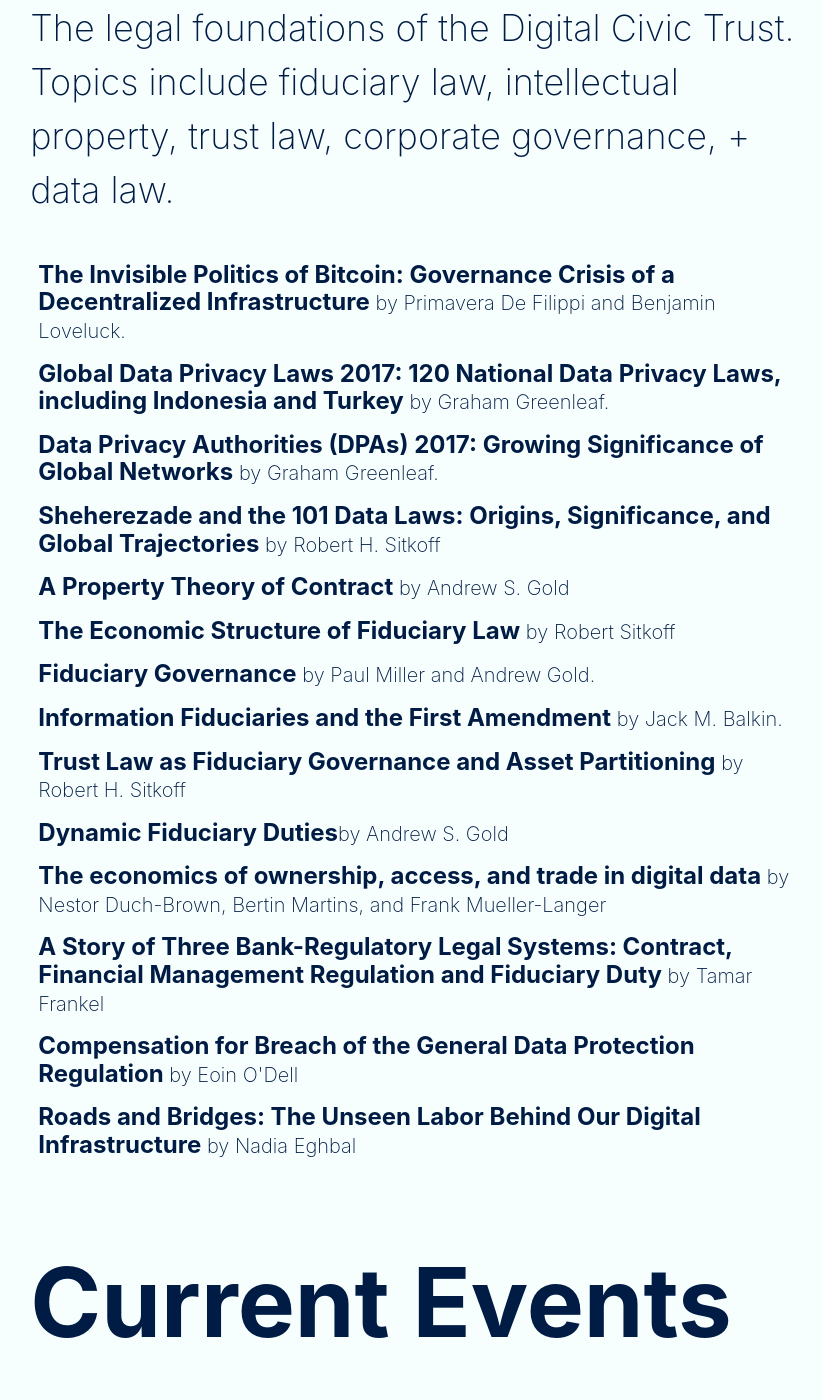
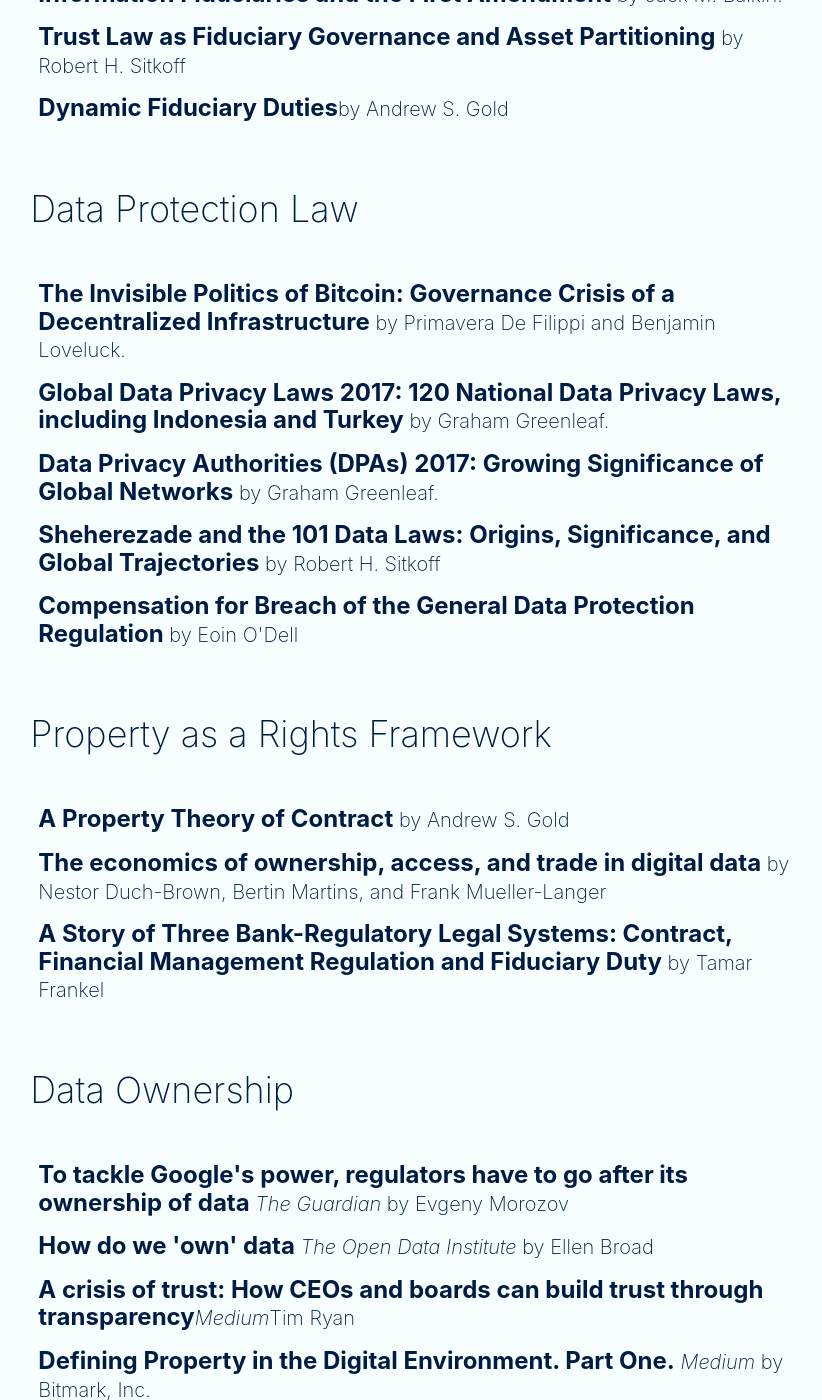
Before and after one commit to digitalpublic/digitalpublic.github.io, a Jekyll site: the page drafts/reading.html, which Jekyll copies as it is, in a window 1280 px wide and 1400 px high, scrolled down 605 px. Shown: the whole window, without its empty margins (215-1037 px from the left). Built offline with Jekyll 4.4.1, drawn with Linux system fonts in a browser that asks for light colours; nearby versions of some CDN libraries; some of the changed text lies outside the part shown.

Commit message:
Format tinker attempt 1

```diff
--- a/drafts/reading.html
+++ b/drafts/reading.html
@@ -26,35 +26,78 @@
      <section class="bg-washed-blue sans-serif navy">
        <main class="center w-two-thirds-l w-90-m  pa4 pt3-ns ">
    <div>
-    <h3 class="navy b f1 f-headline-ns db mb3 mb4-ns" href="#" title="Home">Scholarship</h3>
-    <p class="f2-l f3-m left fw2 lh-copy measure">The legal foundations of the Digital Civic Trust. Topics include fiduciary law, intellectual property, trust law, corporate governance, + data law.</p>
+     <p class="f2-l f3-m left fw2 lh-copy measure">Fiduciary law </p>
 
+      <ul class="list pa0 pt0-ns pb3-ns">
+          <li class="dib mr2"><a href="https://papers.ssrn.com/sol3/papers.cfm?abstract_id=1782999" class="f4 f3-ns b db pa2 link dim navy">The Economic Structure of Fiduciary Law <span class="f4 fw2">by Robert Sitkoff </span></a></li>
+  <li class="dib mr2"><a href="https://papers.ssrn.com/sol3/papers.cfm?abstract_id=2584502" class="f4 f3-ns b db pa2 link dim navy">Fiduciary Governance <span class="f4 fw2">by Paul Miller and Andrew Gold. </span></a></li>
+  <li class="dib mr2"><a href="https://papers.ssrn.com/sol3/papers.cfm?abstract_id=2675270" class="f4 f3-ns b db pa2 link dim navy">Information Fiduciaries and the First Amendment  <span class="f4 fw2">by Jack M. Balkin.</span></a></li>
+  <li class="dib mr2"><a href="https://dash.harvard.edu/bitstream/handle/1/15274284/TrustLawFiduciaryGovernance.pdf" class="f4 f3-ns b db pa2 link dim navy">Trust Law as Fiduciary Governance and Asset Partitioning <span class="f4 fw2">by Robert H. Sitkoff</span></a></li>
+  <li class="dib mr2"><a href="https://papers.ssrn.com/sol3/papers.cfm?abstract_id=2109683" class="f4 f3-ns b db pa2 link dim navy">Dynamic Fiduciary Duties<span class="f4 fw2">by Andrew S. Gold</span></a></li>
+         </ul>
+  </div>
+    <div>
+         <p class="f2-l f3-m left fw2 lh-copy measure">Data Protection Law </p>
 
       <ul class="list pa0 pt0-ns pb3-ns">
   <li class="dib mr2"><a href="https://papers.ssrn.com/sol3/papers.cfm?abstract_id=2852691" class="f4 f3-ns b db pa2 link dim navy">The Invisible Politics of Bitcoin: Governance Crisis of a Decentralized Infrastructure  <span class="f4 fw2">by Primavera De Filippi and Benjamin Loveluck. </span></a></li>
   <li class="dib mr2"><a href="https://papers.ssrn.com/sol3/papers.cfm?abstract_id=2993035" class="f4 f3-ns b db pa2 link dim navy">Global Data Privacy Laws 2017: 120 National Data Privacy Laws, including Indonesia and Turkey  <span class="f4 fw2">by Graham Greenleaf.</span></a></li>
   <li class="dib mr2"><a href="https://papers.ssrn.com/sol3/papers.cfm?abstract_id=2993186" class="f4 f3-ns b db pa2 link dim navy">Data Privacy Authorities (DPAs) 2017: Growing Significance of Global Networks  <span class="f4 fw2">by Graham Greenleaf.</span></a></li>
   <li class="dib mr2"><a href="https://papers.ssrn.com/sol3/papers.cfm?abstract_id=2280877" class="f4 f3-ns b db pa2 link dim navy">Sheherezade and the 101 Data Laws: Origins, Significance, and Global Trajectories <span class="f4 fw2">by Robert H. Sitkoff</span></a></li>
+        <li class="dib mr2"><a href="https://papers.ssrn.com/sol3/papers.cfm?abstract_id=2992351" class="f4 f3-ns b db pa2 link dim navy">Compensation for Breach of the General Data Protection Regulation <span class="f4 fw2">by Eoin O'Dell </span></a></li>
+          </ul>
+  </div>
+    <div>
+         <p class="f2-l f3-m left fw2 lh-copy measure">Property as a Rights Framework </p>
+
+      <ul class="list pa0 pt0-ns pb3-ns">
   <li class="dib mr2"><a href="https://papers.ssrn.com/sol3/papers.cfm?abstract_id=1350011" class="f4 f3-ns b db pa2 link dim navy">A Property Theory of Contract <span class="f4 fw2">by Andrew S. Gold</span></a></li>
-  <li class="dib mr2"><a href="https://papers.ssrn.com/sol3/papers.cfm?abstract_id=1782999" class="f4 f3-ns b db pa2 link dim navy">The Economic Structure of Fiduciary Law <span class="f4 fw2">by Robert Sitkoff </span></a></li>
-  <li class="dib mr2"><a href="https://papers.ssrn.com/sol3/papers.cfm?abstract_id=2584502" class="f4 f3-ns b db pa2 link dim navy">Fiduciary Governance <span class="f4 fw2">by Paul Miller and Andrew Gold. </span></a></li>
-  <li class="dib mr2"><a href="https://papers.ssrn.com/sol3/papers.cfm?abstract_id=2675270" class="f4 f3-ns b db pa2 link dim navy">Information Fiduciaries and the First Amendment  <span class="f4 fw2">by Jack M. Balkin.</span></a></li>
-  <li class="dib mr2"><a href="https://dash.harvard.edu/bitstream/handle/1/15274284/TrustLawFiduciaryGovernance.pdf" class="f4 f3-ns b db pa2 link dim navy">Trust Law as Fiduciary Governance and Asset Partitioning <span class="f4 fw2">by Robert H. Sitkoff</span></a></li>
-  <li class="dib mr2"><a href="https://papers.ssrn.com/sol3/papers.cfm?abstract_id=2109683" class="f4 f3-ns b db pa2 link dim navy">Dynamic Fiduciary Duties<span class="f4 fw2">by Andrew S. Gold</span></a></li>
   <li class="dib mr2"><a href="https://ec.europa.eu/jrc/sites/jrcsh/files/jrc104756.pdf" class="f4 f3-ns b db pa2 link dim navy">The economics of ownership, access, and trade in digital data <span class="f4 fw2">by Nestor Duch-Brown, Bertin Martins, and Frank Mueller-Langer </span></a></li>
   <li class="dib mr2"><a href="https://bolognalawreview.unibo.it/article/view/6075/6065" class="f4 f3-ns b db pa2 link dim navy">A Story of Three Bank-Regulatory Legal Systems: Contract, Financial Management Regulation and Fiduciary Duty <span class="f4 fw2">by Tamar Frankel </span></a></li>
-  <li class="dib mr2"><a href="https://papers.ssrn.com/sol3/papers.cfm?abstract_id=2992351" class="f4 f3-ns b db pa2 link dim navy">Compensation for Breach of the General Data Protection Regulation <span class="f4 fw2">by Eoin O'Dell </span></a></li>
-  <li class="dib mr2"><a href="https://www.fordfoundation.org/library/reports-and-studies/roads-and-bridges-the-unseen-labor-behind-our-digital-infrastructure/" class="f4 f3-ns b db pa2 link dim navy">Roads and Bridges: The Unseen Labor Behind Our Digital Infrastructure <span class="f4 fw2"> by Nadia Eghbal </span></a></li>
+   </ul>
+  </div>
+    <div>
+         <p class="f2-l f3-m left fw2 lh-copy measure">Data Ownership </p>
+
+      <ul class="list pa0 pt0-ns pb3-ns">
+  <li class="dib mr2"><a href="https://www.theguardian.com/technology/2017/jul/01/google-european-commission-fine-search-engines" class="f4 f3-ns b db pa2 link dim navy">To tackle Google's power, regulators have to go after its ownership of data<span class="f4 fw2">  <i>The Guardian</i>  by Evgeny Morozov</span></a></li>
+  <li class="dib mr2"><a href="https://theodi.org/blog/how-do-we-own-data" class="f4 f3-ns b db pa2 link dim navy">How do we 'own' data <span class="f4 fw2"> <i>The Open Data Institute </i>  by Ellen Broad</span></a></li>
+  <li class="dib mr2"><a href="https://medium.com/pwc/a-crisis-of-trust-how-ceos-and-boards-can-build-trust-through-transparency-598fc1824b11" class="f4 f3-ns b db pa2 link dim navy">A crisis of trust: How CEOs and boards can build trust through transparency<span class="f4 fw2"><i>Medium</i>Tim Ryan</span></a></li>
+  <li class="dib mr2"><a href="https://blog.bitmark.com/defining-property-in-the-digital-environment-part-one-6c1938dddb5e" class="f4 f3-ns b db pa2 link dim navy">Defining Property in the Digital Environment. Part One.<span class="f4 fw2"> <i>Medium</i> by Bitmark, Inc.</span></a></li>
+  <li class="dib mr2"><a href="https://blog.bitmark.com/towards-an-ecosystem-of-the-future-by-property-rights-428173519d93" class="f4 f3-ns b db pa2 link dim navy">Toward an Ecosystem of the Future by Property Rights<span class="f4 fw2"> <i> Medium </i> by Bitmark, Inc. </span></a></li>
       </ul>
   </div>
     <div>
+         <p class="f2-l f3-m left fw2 lh-copy measure">Data Governance </p>
+
+      <ul class="list pa0 pt0-ns pb3-ns">
+  <li class="dib mr2"><a href="https://www.theguardian.com/commentisfree/2017/jul/26/people-owned-internet-exists-net-neutrality" class="f4 f3-ns b db pa2 link dim navy">A people-owned Internet exists. Here is what it looks like.<span class="f4 fw2">  <i>The Guardian</i>  by Nathan Schneider </span></a></li>
+
+      </ul>
+  </div>
+         <div>
+         <p class="f2-l f3-m left fw2 lh-copy measure">Open Source </p>
+
+      <ul class="list pa0 pt0-ns pb3-ns">
+  <li class="dib mr2"><a href="https://www.fordfoundation.org/library/reports-and-studies/roads-and-bridges-the-unseen-labor-behind-our-digital-infrastructure/" class="f4 f3-ns b db pa2 link dim navy">Roads and Bridges: The Unseen Labor Behind Our Digital Infrastructure <span class="f4 fw2"> by Nadia Eghbal </span></a></li>
+
+      </ul>
+  </div>
+
+    <div>
+      <p class="f2-l f3-m left fw2 lh-copy measure">Data Trusts </p>
+
+      <ul class="list pa0 pt0-ns pb3-ns">
+   <li class="dib mr2"><a href="https://www.theguardian.com/media-network/2016/jun/03/data-trusts-privacy-fears-feudalism-democracy" class="f4 f3-ns b db pa2 link dim navy">Data trusts could allay our privacy fears <span class="f4 fw2">  <i>The Guardian</i>  by Neil Lawrence </span></a></li>
+
+
     <h1 class="navy b f1 f-headline-ns db mb3 mb4-ns" href="#" title="Home">Current Events</h1>
     <p class="f2-l f3-m left fw2 lh-copy measure">These are stories that illustrate the need for Digital Civic Trusts. Some of them point to problems, some to solutions, all to building a better digital world.</p>
 
+      intellectual property, trust law, corporate governance, + data law.</p
 
       <ul class="list pa0 pt0-ns pb3-ns">
-  <li class="dib mr2"><a href="https://www.theguardian.com/media-network/2016/jun/03/data-trusts-privacy-fears-feudalism-democracy" class="f4 f3-ns b db pa2 link dim navy">Data trusts could allay our privacy fears <span class="f4 fw2">  <i>The Guardian</i>  by Neil Lawrence </span></a></li>
-  <li class="dib mr2"><a href="https://www.theguardian.com/commentisfree/2017/jul/26/people-owned-internet-exists-net-neutrality" class="f4 f3-ns b db pa2 link dim navy">A people-owned Internet exists. Here is what it looks like.<span class="f4 fw2">  <i>The Guardian</i>  by Nathan Schneider </span></a></li>
+
   <li class="dib mr2"><a href="https://theodi.org/blog/why-is-open-data-a-public-good" class="f4 f3-ns b db pa2 link dim navy">Why is open data a public good?<span class="f4 fw2">  <i>The Open Data Institute</i>  by Jeni Tennison </span></a></li>
   <li class="dib mr2"><a href="https://www.theatlantic.com/technology/archive/2016/10/information-fiduciary/502346/" class="f4 f3-ns b db pa2 link dim navy">A Grand Bargain to Make Tech Companies Trustworthy<span class="f4 fw2"> <i>The Atlantic</i>  by Jack M. Balkin and Jonathan Zittrain</span></a></li>
   <li class="dib mr2"><a href="https://medium.com/pwc/a-crisis-of-trust-how-ceos-and-boards-can-build-trust-through-transparency-598fc1824b11" class="f4 f3-ns b db pa2 link dim navy">A crisis of trust: How CEOs and boards can build trust through transparency<span class="f4 fw2"><i>Medium</i>Tim Ryan</span></a></li>
@@ -63,20 +106,6 @@
   <li class="dib mr2"><a href="http://avc.com/2017/07/jurisdictional-competition/" class="f4 f3-ns b db pa2 link dim navy"> Jurisdictional Competition <span class="f4 fw2">by Fred Wilson </span></a> </li>
   <li class="dib mr2"><a href="https://medium.com/@privacyint/the-military-industrial-complexs-secret-war-for-our-data-1367bce44e4f" class="f4 f3-ns b db pa2 link dim navy">The Military Industrial Complex's Secret War for Our Data <span class="f4 fw2"><i> Medium </i> by Privacy International </span></a></li>
   <li class="dib mr2"><a href="https://www.bloomberg.com/news/articles/2017-07-10/bitcoin-risks-splintering-as-civil-war-enters-critical-month" class="f4 f3-ns b db pa2 link dim navy"> Bitcoin is Having a Civil War Right as It Enters a Critical Month <span class="f4 fw2"><i> Bloomberg Technology </i> by Lulu Yilun Chen and Yuji Nakamura </span></a></li>
-
-      </ul>
-  </div>
-  <div>
-    <h1 class="navy b f1 f-headline-ns db mb3 mb4-ns" href="#" title="Home">Ownership as a Framework for Rights</h1>
-    <p class="f2-l f3-m left fw2 lh-copy measure">These are examples and analysis on Property Rights as a vehicle for digital governance.</p>
-
-
-      <ul class="list pa0 pt0-ns pb3-ns">
-  <li class="dib mr2"><a href="https://www.theguardian.com/technology/2017/jul/01/google-european-commission-fine-search-engines" class="f4 f3-ns b db pa2 link dim navy">To tackle Google's power, regulators have to go after its ownership of data<span class="f4 fw2">  <i>The Guardian</i>  by Evgeny Morozov</span></a></li>
-  <li class="dib mr2"><a href="https://theodi.org/blog/how-do-we-own-data" class="f4 f3-ns b db pa2 link dim navy">How do we 'own' data <span class="f4 fw2"> <i>The Open Data Institute </i>  by Ellen Broad</span></a></li>
-  <li class="dib mr2"><a href="https://medium.com/pwc/a-crisis-of-trust-how-ceos-and-boards-can-build-trust-through-transparency-598fc1824b11" class="f4 f3-ns b db pa2 link dim navy">A crisis of trust: How CEOs and boards can build trust through transparency<span class="f4 fw2"><i>Medium</i>Tim Ryan</span></a></li>
-  <li class="dib mr2"><a href="https://blog.bitmark.com/defining-property-in-the-digital-environment-part-one-6c1938dddb5e" class="f4 f3-ns b db pa2 link dim navy">Defining Property in the Digital Environment. Part One.<span class="f4 fw2"> <i>Medium</i> by Bitmark, Inc.</span></a></li>
-  <li class="dib mr2"><a href="https://blog.bitmark.com/towards-an-ecosystem-of-the-future-by-property-rights-428173519d93" class="f4 f3-ns b db pa2 link dim navy">Toward an Ecosystem of the Future by Property Rights<span class="f4 fw2"> <i> Medium </i> by Bitmark, Inc. </span></a></li>
 
       </ul>
   </div>
```
